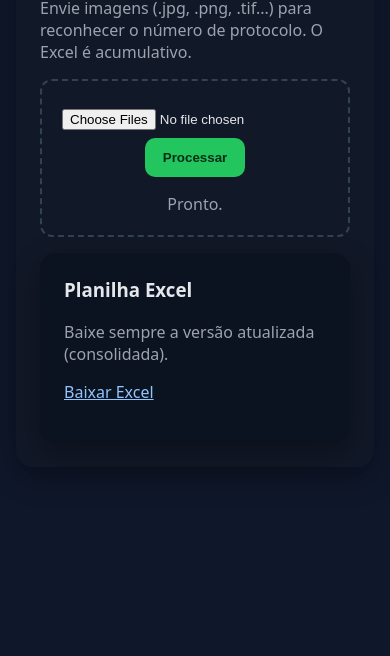
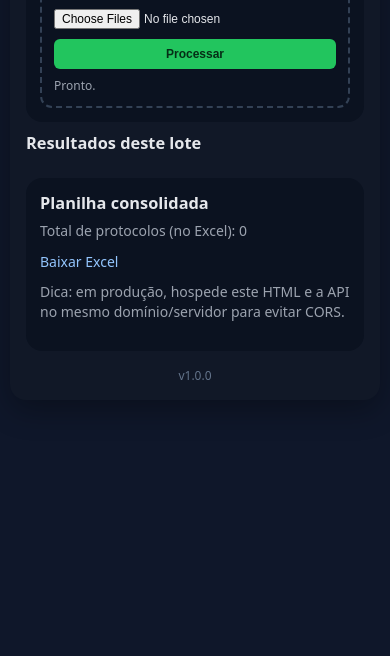
Before and after one commit to karlenoribeiro/protocolo-ocr-web, a plain HTML site: page docs/index.html in a window 390 px wide. Shown: the part 204-860 px from the top of the page. Drawn offline with Linux system fonts and the light colour scheme.

Commit message:
Ajuste no layout responsivo e tamanho do botão Processar

```diff
--- a/docs/index.html
+++ b/docs/index.html
@@ -1,48 +1,173 @@
 <!doctype html>
 <html lang="pt-br">
 <head>
-  <meta charset="utf-8">
-  <title>Extração de Protocolos (17 dígitos)</title>
-  <meta name="viewport" content="width=device-width, initial-scale=1">
+  <meta charset="utf-8" />
+  <title>CATEC — Extrator de Protocolos (OCR)</title>
+  <meta name="viewport" content="width=device-width, initial-scale=1" />
   <style>
-    :root { --bg:#0f172a; --card:#111827; --text:#e5e7eb; --muted:#9ca3af; --accent:#22c55e; }
-    body { margin:0; font-family:system-ui,-apple-system,Segoe UI,Roboto,Ubuntu,sans-serif; background:var(--bg); color:var(--text);}
-    .container { max-width:900px; margin:40px auto; padding:0 16px; }
-    .card { background:var(--card); border-radius:16px; padding:24px; box-shadow:0 10px 30px rgba(0,0,0,.3); }
-    h1 { margin:0 0 8px; font-weight:700; }
-    p.sub { color:var(--muted); margin-top:0; }
-    .uploader { border:2px dashed #334155; border-radius:12px; padding:20px; text-align:center; }
-    input[type=file]{ width:100%; margin:8px 0; }
-    button{ background:var(--accent); border:none; color:#052e16; padding:12px 18px; border-radius:10px; font-weight:700; cursor:pointer;}
+    /* ====== Design tokens ====== */
+    :root{
+      --bg:#0f172a;            /* slate-900 */
+      --card:#111827;          /* gray-900 */
+      --panel:#0b1220;         /* custom dark */
+      --text:#e5e7eb;          /* gray-200 */
+      --muted:#9ca3af;         /* gray-400 */
+      --stroke:#1f2937;        /* gray-800 */
+      --accent:#22c55e;        /* green-500 */
+      --accent-contrast:#052e16;
+
+      --radius:16px;
+      --shadow:0 10px 30px rgba(0,0,0,.30);
+      /* Tipografia responsiva */
+      --fz-sm: clamp(12px, 0.9vw, 14px);
+      --fz-md: clamp(14px, 1.05vw, 16px);
+      --fz-lg: clamp(18px, 2.2vw, 24px);
+    }
+
+    /* ====== Reset básico ====== */
+    *,*::before,*::after{ box-sizing: border-box; }
+    html,body{ height:100%; }
+    body{
+      margin:0;
+      font-family: system-ui,-apple-system,Segoe UI,Roboto,Ubuntu,'Helvetica Neue',Arial,sans-serif;
+      background:var(--bg);
+      color:var(--text);
+      font-size: var(--fz-md);
+      line-height:1.45;
+      -webkit-font-smoothing: antialiased;
+      -moz-osx-font-smoothing: grayscale;
+    }
+
+    /* ====== Estrutura ====== */
+    .container{ max-width:1180px; margin:clamp(16px,3vw,36px) auto 28px; padding:0 clamp(10px,2.5vw,16px); }
+    .page{ background:var(--card); border-radius:var(--radius); padding:clamp(16px,2.8vw,24px); box-shadow:var(--shadow); }
+    .title{ margin:0 0 12px; font-weight:800; letter-spacing:.3px; font-size:var(--fz-lg); }
+
+    .grid{
+      display:grid;
+      grid-template-columns: 1fr;
+      gap: clamp(12px,2vw,18px);
+    }
+    @media (min-width:640px){
+      .grid{ grid-template-columns: 1.2fr .8fr; }
+    }
+    @media (min-width:900px){
+      .grid{ grid-template-columns: 2fr 1fr; }
+    }
+
+    .card{ background:var(--panel); border-radius:var(--radius); padding:clamp(14px,2.2vw,18px); }
+    .muted{ color:var(--muted); }
+
+    /* ====== Uploader ====== */
+    .uploader{
+      border:2px dashed #334155; border-radius:12px;
+      padding:clamp(12px,2vw,18px);
+      text-align:left;               /* alinhado à esquerda como no print */
+    }
+    input[type=file]{ width:100%; margin:8px 0 10px; font-size:var(--fz-sm); }
+    .actions{
+      display:flex; gap:10px;
+      flex-direction:row;            /* desktop: em linha */
+      align-items:center;
+    }
+    @media (max-width:479px){
+      .actions{ flex-direction:column; }   /* mobile: empilhado */
+    }
+
+    /* Botão pequeno (desktop) e 100% apenas no mobile */
+    button{
+      width:auto;                    /* <<< volta ao tamanho do conteúdo */
+      background:var(--accent);
+      color:var(--accent-contrast);
+      border:none;
+      padding:8px 14px;             /* <<< menor, como no print */
+      border-radius:6px;            /* <<< raio menor */
+      font-weight:600;              /* <<< menos “bold” */
+      font-size:var(--fz-sm);
+      cursor:pointer;
+      transition: transform .06s ease, opacity .2s ease;
+      touch-action: manipulation;
+    }
+    @media (max-width:479px){
+      button{ width:100%; }         /* no mobile vira 100% */
+    }
+    @media (hover:hover){ button:hover{ transform: translateY(-1px); } }
+    button:active{ transform: translateY(0); }
     button:disabled{ opacity:.6; cursor:not-allowed; }
-    .status{ margin-top:16px; color:var(--muted); }
-    table{ width:100%; border-collapse:collapse; margin-top:16px; }
-    th,td{ padding:10px; border-bottom:1px solid #1f2937; font-size:14px; }
-    th{ text-align:left; color:#cbd5e1; }
-    .right{ text-align:right; }
-    .grid{ display:grid; gap:16px; grid-template-columns:1fr; }
-    @media(min-width:700px){ .grid{ grid-template-columns:2fr 1fr; } }
-    .kpi{ display:flex; gap:10px; flex-wrap:wrap; margin-top:10px; }
-    .pill{ background:#0b1220; border-radius:10px; padding:10px 12px; }
+    .status{ margin-top:8px; color:var(--muted); font-size:var(--fz-sm); }
+
+    /* ====== Tabela ====== */
+    .table-wrap{
+      width:100%;
+      overflow-x:auto;
+      -webkit-overflow-scrolling: touch;
+      border-radius:12px;
+      border:1px solid var(--stroke);
+      background:linear-gradient(#0b1220,#0b1220) padding-box, linear-gradient(transparent,transparent) border-box;
+    }
+    table{ min-width:680px; width:100%; border-collapse:collapse; }
+    th,td{ padding:10px; border-bottom:1px solid var(--stroke); font-size:var(--fz-sm); vertical-align:top; }
+    th{ text-align:left; color:#cbd5e1; position:sticky; top:0; background:#0b1220; }
+    td.right, th.right{ text-align:right; }
+    td.mono{ font-family: ui-monospace, SFMono-Regular, Menlo, Monaco, Consolas, "Liberation Mono", monospace; }
+
+    /* ====== Pílulas ====== */
+    .pillrow{ display:flex; gap:10px; flex-wrap:wrap; margin-top:8px; }
+    .pill{ background:#0b1220; border:1px solid var(--stroke); border-radius:10px; padding:8px 12px; }
+
+    /* ====== Sidebar ====== */
+    .sidebar{ background:#0b1220; border-radius:var(--radius); padding:clamp(14px,2.2vw,18px); }
+    .link{ color:#93c5fd; text-decoration:none; word-break:break-all; }
+    .version{ text-align:center; margin-top:clamp(16px,2.5vw,28px); color:#64748b; font-size:12px; }
+
+    /* Acessibilidade */
+    @media (prefers-reduced-motion: reduce){
+      *{ transition:none !important; animation:none !important; }
+    }
   </style>
 </head>
 <body>
   <div class="container">
-    <div class="card">
-      <h1>Extração de Protocolos (17 dígitos)</h1>
-      <p class="sub">Envie imagens (.jpg, .png, .tif...) para reconhecer o número de protocolo. O Excel é acumulativo.</p>
+    <div class="page">
+      <h1 class="title">CATEC — Extrator de Protocolos (OCR)</h1>
 
       <div class="grid">
+        <!-- Coluna esquerda -->
         <div>
+          <section class="card" style="margin-bottom:clamp(10px,1.8vw,16px);">
+            <h3 style="margin:0 0 6px;">Enviar imagens</h3>
+            <p class="muted" style="margin:0 0 10px;">Selecione uma ou mais imagens (png, jpg, jpeg, tif, tiff, bmp, webp, jfif)</p>
+
             <div class="uploader">
-            <input id="files" type="file" accept="image/*,.tif,.tiff,.bmp,.webp,.jfif" multiple>
-            <button id="sendBtn">Processar</button>
+              <input id="files" type="file" accept="image/*,.tif,.tiff,.bmp,.webp,.jfif" multiple />
+              <div class="actions">
+                <button id="sendBtn" aria-live="polite">Processar</button>
+              </div>
               <div class="status" id="status">Pronto.</div>
             </div>
+          </section>
 
-          <div id="resumoBox" class="card" style="background:#0b1220; display:none; margin-top:16px;">
-            <h3 style="margin:0 0 8px;">Resumo do Lote</h3>
-            <div class="kpi">
+          <section>
+            <h3 style="margin:0 0 10px;">Resultados deste lote</h3>
+
+            <div class="table-wrap" id="tableWrap" style="display:none;">
+              <table id="table">
+                <thead>
+                  <tr>
+                    <th>#</th>
+                    <th>Arquivo</th>
+                    <th>Protocolo (OCR)</th>
+                    <th>Protocolo (17 dígitos)</th>
+                    <th class="right">Data extração</th>
+                  </tr>
+                </thead>
+                <tbody></tbody>
+              </table>
+            </div>
+
+            <div id="resumoBox" class="card" style="display:none; margin-top:12px;">
+              <h3 style="margin:0 0 8px;">Resumo do lote</h3>
+              <div class="pillrow">
                 <span class="pill">Total: <b id="k_total">0</b></span>
                 <span class="pill">Processados: <b id="k_proc">0</b></span>
                 <span class="pill">Encontrados: <b id="k_ok">0</b></span>
@@ -50,55 +175,59 @@
                 <span class="pill">Tempo (s): <b id="k_time">0</b></span>
               </div>
             </div>
-
-          <table id="table" style="display:none">
-            <thead>
-              <tr>
-                <th>#</th>
-                <th>Arquivo</th>
-                <th>Protocolo (formatado)</th>
-                <th>17 dígitos</th>
-                <th class="right">Data extração</th>
-              </tr>
-            </thead>
-            <tbody></tbody>
-          </table>
+          </section>
         </div>
 
-        <div>
-          <div class="card" style="background:#0b1220">
-            <h3 style="margin-top:0">Planilha Excel</h3>
-            <p class="sub">Baixe sempre a versão atualizada (consolidada).</p>
-            <p><a id="excelLink" class="link" href="#" target="_blank" rel="noopener" style="color:#93c5fd;">Baixar Excel</a></p>
-            <p class="sub" id="totais"></p>
+        <!-- Coluna direita -->
+        <aside>
+          <div class="sidebar">
+            <h3 style="margin:0 0 6px;">Planilha consolidada</h3>
+            <p class="muted" id="totais" style="margin:0 0 10px;">Total de protocolos (no Excel): 0</p>
+            <p style="margin:0 0 6px;">
+              <a id="excelLink" class="link" href="#" target="_blank" rel="noopener">Baixar Excel</a>
+            </p>
+            <p class="muted" style="margin-top:10px;">
+              Dica: em produção, hospede este HTML e a API no mesmo domínio/servidor para evitar CORS.
+            </p>
           </div>
+        </aside>
       </div>
-      </div>
+
+      <div class="version">v1.0.0</div>
     </div>
   </div>
 
 <script>
-const API = "http://127.0.0.1:8000";
-const filesEl = document.getElementById("files");
-const sendBtn = document.getElementById("sendBtn");
-const statusEl = document.getElementById("status");
-const table = document.getElementById("table");
-const tbody = table.querySelector("tbody");
+/* API base:
+   - Produção: usa o mesmo domínio do front (mesmo host/porta).
+   - Desenvolvimento: fallback para http://127.0.0.1:8000
+*/
+const sameOrigin = location.protocol + '//' + location.host;
+const API = (location.hostname === 'localhost' || location.hostname === '127.0.0.1')
+  ? 'http://127.0.0.1:8000'
+  : sameOrigin;
+
+const filesEl   = document.getElementById("files");
+const sendBtn   = document.getElementById("sendBtn");
+const statusEl  = document.getElementById("status");
+const tableWrap = document.getElementById("tableWrap");
+const tableBody = document.querySelector("#table tbody");
 const excelLink = document.getElementById("excelLink");
-const totals = document.getElementById("totais");
+const totals    = document.getElementById("totais");
 const resumoBox = document.getElementById("resumoBox");
-const kTotal = document.getElementById("k_total");
-const kProc  = document.getElementById("k_proc");
-const kOk    = document.getElementById("k_ok");
-const kNok   = document.getElementById("k_nok");
-const kTime  = document.getElementById("k_time");
+const kTotal    = document.getElementById("k_total");
+const kProc     = document.getElementById("k_proc");
+const kOk       = document.getElementById("k_ok");
+const kNok      = document.getElementById("k_nok");
+const kTime     = document.getElementById("k_time");
 
 excelLink.href = API + "/download/excel";
 
-sendBtn.onclick = async () => {
+sendBtn.addEventListener("click", async () => {
   const files = filesEl.files;
   if (!files || files.length === 0) {
     alert("Selecione ao menos uma imagem.");
+    filesEl.focus();
     return;
   }
 
@@ -110,10 +239,11 @@ sendBtn.onclick = async () => {
 
   try {
     const res = await fetch(API + "/extract", { method: "POST", body: form });
-    if (!res.ok) throw new Error("Falha no processamento");
+    if (!res.ok) throw new Error("Falha no processamento (" + res.status + ")");
+
     const data = await res.json();
 
-    // RESUMO DO LOTE
+    // Resumo
     if (data.resumo) {
       resumoBox.style.display = "block";
       kTotal.textContent = data.resumo.total_docs ?? 0;
@@ -123,22 +253,22 @@ sendBtn.onclick = async () => {
       kTime.textContent  = data.resumo.tempo_total_s ?? 0;
     }
 
-    // TABELA
-    tbody.innerHTML = "";
-    for (const r of data.resultados_lote) {
+    // Tabela
+    tableBody.innerHTML = "";
+    for (const r of (data.resultados_lote || [])) {
       const tr = document.createElement("tr");
       tr.innerHTML = `
         <td>${r.indice_processamento ?? ""}</td>
         <td>${r.arquivo || ""}</td>
         <td>${r.protocolo_ocr || ""}</td>
-        <td style="font-family:monospace">${r.protocolo_17_digitos || ""}</td>
+        <td class="mono">${r.protocolo_17_digitos || ""}</td>
         <td class="right">${r.data_extracao || ""}</td>
       `;
-      tbody.appendChild(tr);
+      tableBody.appendChild(tr);
     }
-    table.style.display = "table";
+    tableWrap.style.display = (data.resultados_lote && data.resultados_lote.length) ? "block" : "none";
 
-    // Excel / totais acumulados
+    // Excel acumulado
     totals.textContent = "Total de protocolos (no Excel): " + (data.total_protocolos_no_excel ?? 0);
     excelLink.href = API + (data.excel_path || "/download/excel");
 
@@ -149,7 +279,7 @@ sendBtn.onclick = async () => {
   } finally {
     sendBtn.disabled = false;
   }
-};
+});
 </script>
 </body>
 </html>
```
Lines whose indentation alone changed are shown as unchanged.
